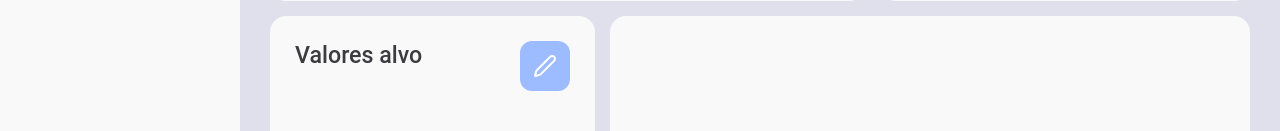
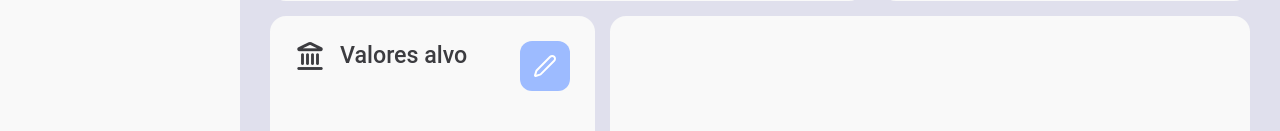
Before and after one commit to AlessaLeit/frontend-cotabot, a React (Vite) app: page / in a window 1280 px wide. Shown: the part 454-585 px from the top of the page. Built offline with nearby package versions, Linux system fonts and the light colour scheme; a web font is replaced by a local one.

Commit message:
feat: adiciona icon para valores alvo

```diff
--- a/src/components/Home/TargetValues/TargetValues.jsx
+++ b/src/components/Home/TargetValues/TargetValues.jsx
@@ -5,7 +5,9 @@ export default function TargetValues() {
     return (
         <section className="target-values">
             <header>
+                <img src="src/assets/target.png" alt="money icon" />
                 <p>Valores alvo</p>
+
                 <button>
                     <svg width="24" height="24" viewBox="0 0 24 24" fill="none" xmlns="http://www.w3.org/2000/svg">
                         <path d="M21.1741 6.81201C21.7028 6.28344 21.9998 5.56648 21.9999 4.81887C22 4.07125 21.7031 3.35422 21.1746 2.82551C20.646 2.29681 19.929 1.99973 19.1814 1.99963C18.4338 1.99954 17.7168 2.29644 17.1881 2.82501L3.84206 16.174C3.60988 16.4055 3.43817 16.6905 3.34206 17.004L2.02106 21.356C1.99521 21.4425 1.99326 21.5344 2.01541 21.6219C2.03756 21.7094 2.08298 21.7892 2.14685 21.853C2.21073 21.9168 2.29068 21.9621 2.37821 21.9841C2.46575 22.0061 2.55762 22.004 2.64406 21.978L6.99706 20.658C7.31023 20.5628 7.59523 20.3921 7.82706 20.161L21.1741 6.81201Z" stroke="white" stroke-width="2" stroke-linecap="round" stroke-linejoin="round"/>
--- a/src/components/Home/TargetValues/TargetValues.scss
+++ b/src/components/Home/TargetValues/TargetValues.scss
@@ -19,6 +19,7 @@
         img {
             height: 30px;
             width: 30px;
+            margin-bottom: auto;
         }
 
         button {
```
Also changed, not shown: src/assets/target.png (added).
